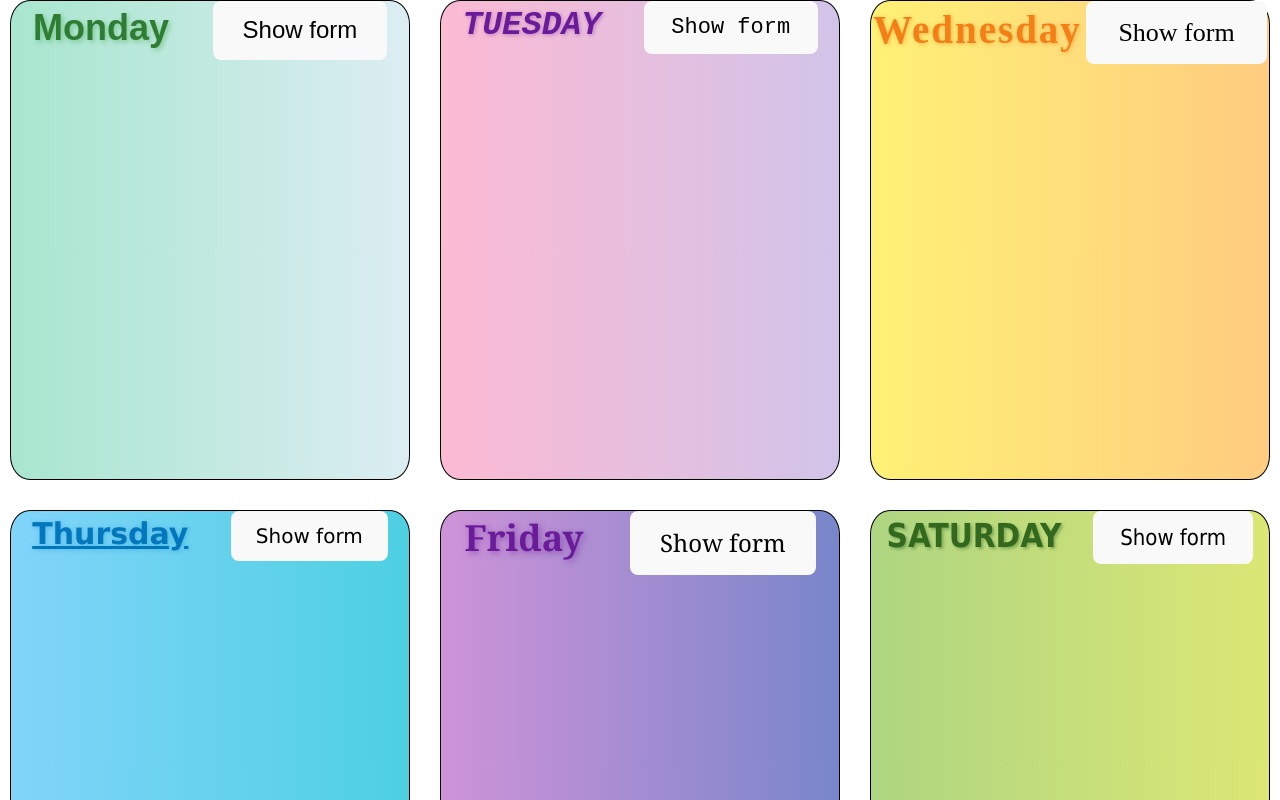
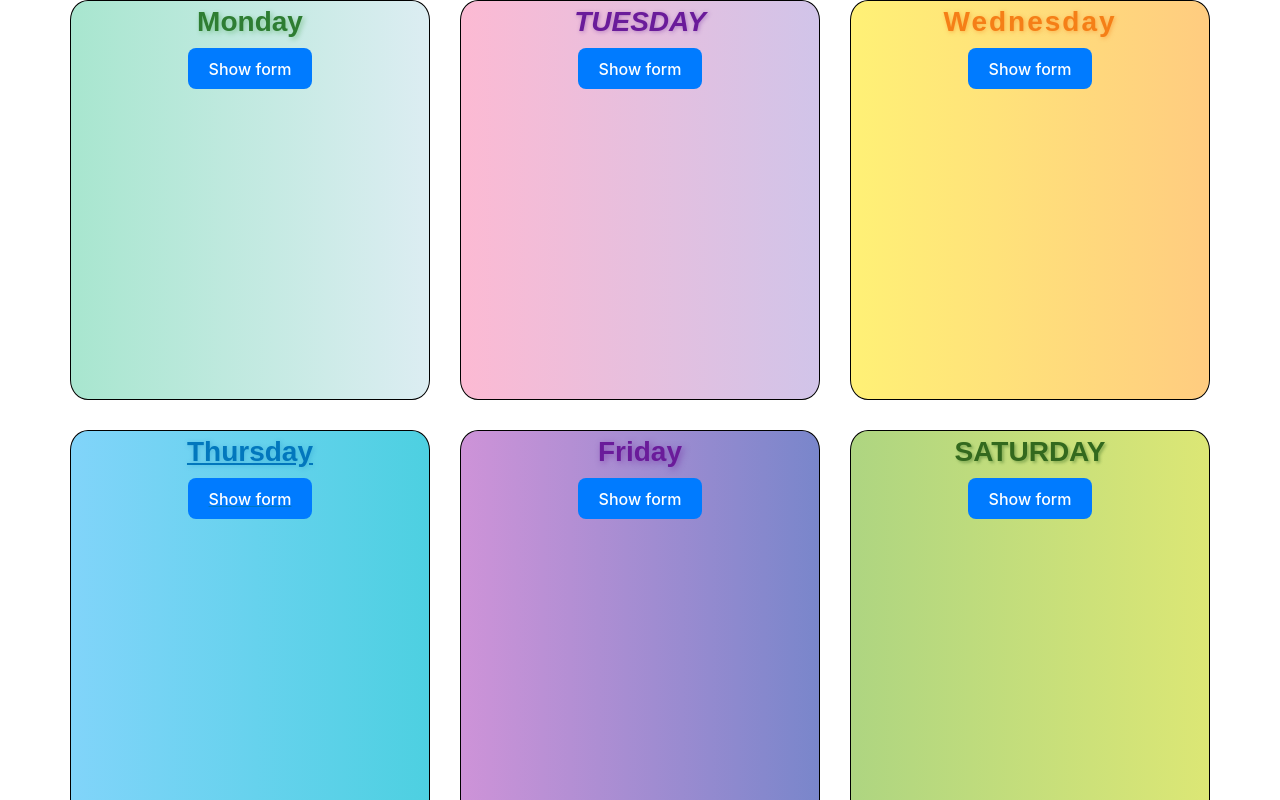
Before and after one commit to kwrona05/Week-planner, a React (Vite) app in the folder lessonPlan/: page / in a window 1280 px wide. Shown: the top 800 px of the page. Built offline with nearby package versions, Linux system fonts and the light colour scheme.

Commit message:
Styled buttons and titles

```diff
--- a/lessonPlan/src/App.css
+++ b/lessonPlan/src/App.css
@@ -1,7 +1,7 @@
 * {
     box-sizing: border-box;
     margin: 0 auto;
-    padding: 0 auto;
+    padding: 0;
 }
 
 .container {
@@ -9,22 +9,31 @@
     grid-template-columns: repeat(3, 1fr);
     grid-template-rows: repeat(3, 1fr);
     gap: 30px;
-    align-items: center;
-    justify-content: center;
+    place-items: center;
 }
 
 .day-div {
     border: 1px solid black;
     border-radius: 5%;
-    height: 60vh;
-    width: 50vh;
+    height: 50vh;
+    width: 45vh;
     display: flex;
+    flex-direction: column;
+    gap: 5px;
+}
+
+.formDiv {
+    display: grid;
+    gap: 2px;
+}
+
+h2 {
+    font-family: 'Arial', sans-serif;
+    font-size: 28px;
 }
 
 #monday {
     background: linear-gradient(to right, #a8e6cf, #dcedf2);
-    font-family: 'Arial', sans-serif;
-    font-size: 24px;
     font-weight: bold;
     color: #2e7d32;
     text-shadow: 2px 2px 5px rgba(0, 128, 0, 0.3);
@@ -32,8 +41,6 @@
 
 #tuesday {
     background: linear-gradient(to right, #fcbad3, #d1c4e9);
-    font-family: 'Courier New', monospace;
-    font-size: 22px;
     font-style: italic;
     color: #6a1b9a;
     text-transform: uppercase;
@@ -42,8 +49,6 @@
 
 #wednesday {
     background: linear-gradient(to right,   #fff176, #ffcc80);
-    font-family: 'Times New Roman', serif;
-    font-size: 26px;
     font-weight: 600;
     color: #f57f17;
     letter-spacing: 2px;
@@ -52,8 +57,6 @@
 
 #thursday {
     background: linear-gradient(to right, #81d4fa, #4dd0e1);
-    font-family: 'Verdana', sans-serif;
-    font-size: 20px;
     font-weight: normal;
     color: #0277bd;
     text-decoration: underline;
@@ -62,8 +65,6 @@
 
 #friday {
     background: linear-gradient(to right, #ce93d8, #7986cb);
-    font-family: 'Georgia', serif;
-    font-size: 24px;
     font-weight: bold;
     color: #6a1b9a;
     text-transform: capitalize;
@@ -72,8 +73,6 @@
 
 #saturday {
     background: linear-gradient(to right, #aed581, #dce775);
-    font-family: 'Tahoma', sans-serif;
-    font-size: 22px;
     color: #33691e;
     text-transform: uppercase;
     text-shadow: 2px 2px 3px rgba(51, 105, 30, 0.4);
@@ -83,10 +82,57 @@
     background: linear-gradient(to right, #ffccbc, #ffab91);
     grid-column: 2;
     grid-row: 3;
-    font-family: 'Comic Sans MS', sans-serif;
-    font-size: 28px;
     font-weight: bold;
     color: #bf360c;
     text-transform: uppercase;
     text-shadow: 3px 3px 8px rgba(191, 54, 12, 0.6);
 }
+
+button {
+    padding: 2px 4px;
+    font-size: 6px;
+    border-radius: 6px;
+    border: none;
+    cursor: pointer;
+    transition: background-color 0.3s ease, transform 0.2s ease;
+  }
+
+  button:hover {
+    background-color: #0056b3;
+    transform: scale(1.05);
+  }
+
+  button:active {
+    background-color: #003d80;
+  }
+
+  .addBtn {
+    background-color: #007bff;
+    color: white;
+  }
+
+  .addBtn:hover {
+    background-color: #0056b3;
+  }
+
+  .submitBtn {
+    background-color: #28a745;
+    color: white;
+    font-size: 10px;
+  }
+
+  .submitBtn:hover {
+    background-color: #218838;
+  }
+
+  .delBtn {
+    background-color: #dc3545;
+    color: white;
+    padding: 4px 8px;
+    font-size: 10px;
+    border-radius: 4px;
+  }
+
+  .delBtn:hover {
+    background-color: #c82333;
+  }
--- a/lessonPlan/src/components/Form.jsx
+++ b/lessonPlan/src/components/Form.jsx
@@ -23,8 +23,8 @@ const Form = () => {
   };
 
   return (
-    <div>
-      <button id="addLesson" onClick={handleButtonClick}>
+    <div className="formDiv">
+      <button className="addBtn" id="addLesson" onClick={handleButtonClick}>
         {showForm ? "Hide form" : "Show form"} {/* Toggle button label */}
       </button>
 
@@ -36,7 +36,9 @@ const Form = () => {
             onChange={(e) => setLessons(e.target.value)}
             placeholder="Enter your lessons"
           />
-          <button type="submit">Submit</button>
+          <button className="submitBtn" type="submit">
+            +
+          </button>
         </form>
       )}
 
@@ -45,7 +47,11 @@ const Form = () => {
           <li key={index}>
             {lesson}
             {""}
-            <button id="delLesson" onClick={() => handleDelete(index)}>
+            <button
+              className="delBtn"
+              id="delLesson"
+              onClick={() => handleDelete(index)}
+            >
               Delete
             </button>
           </li>
```
